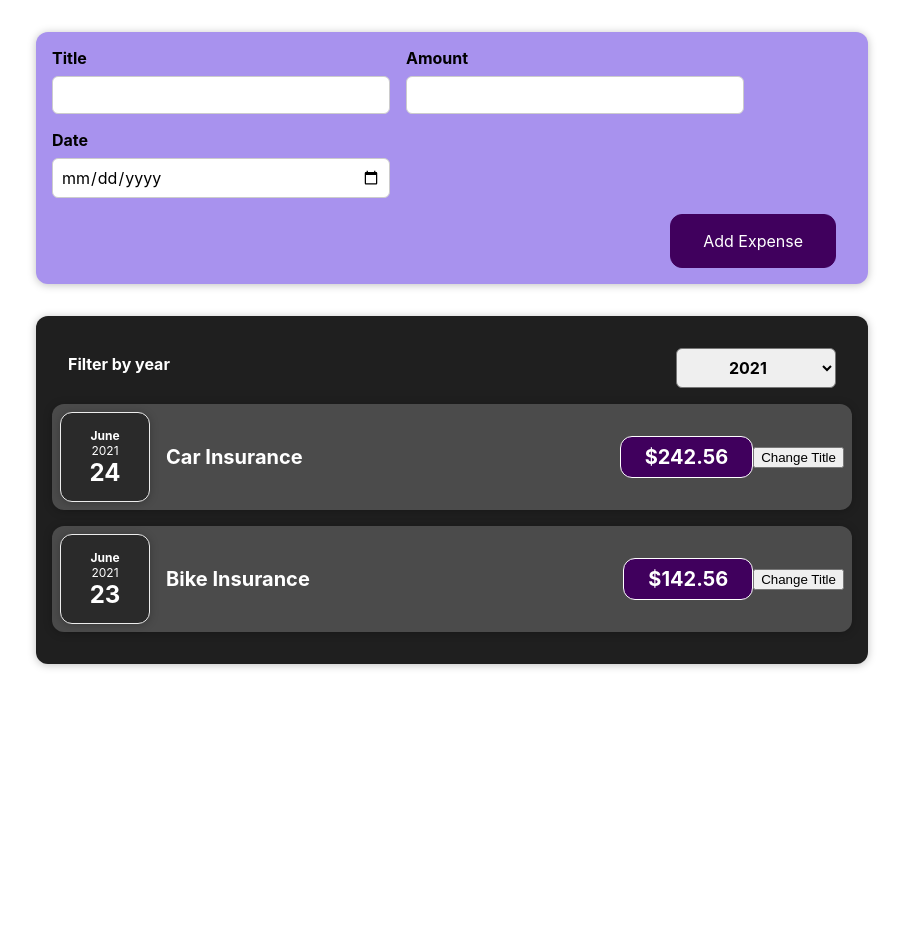
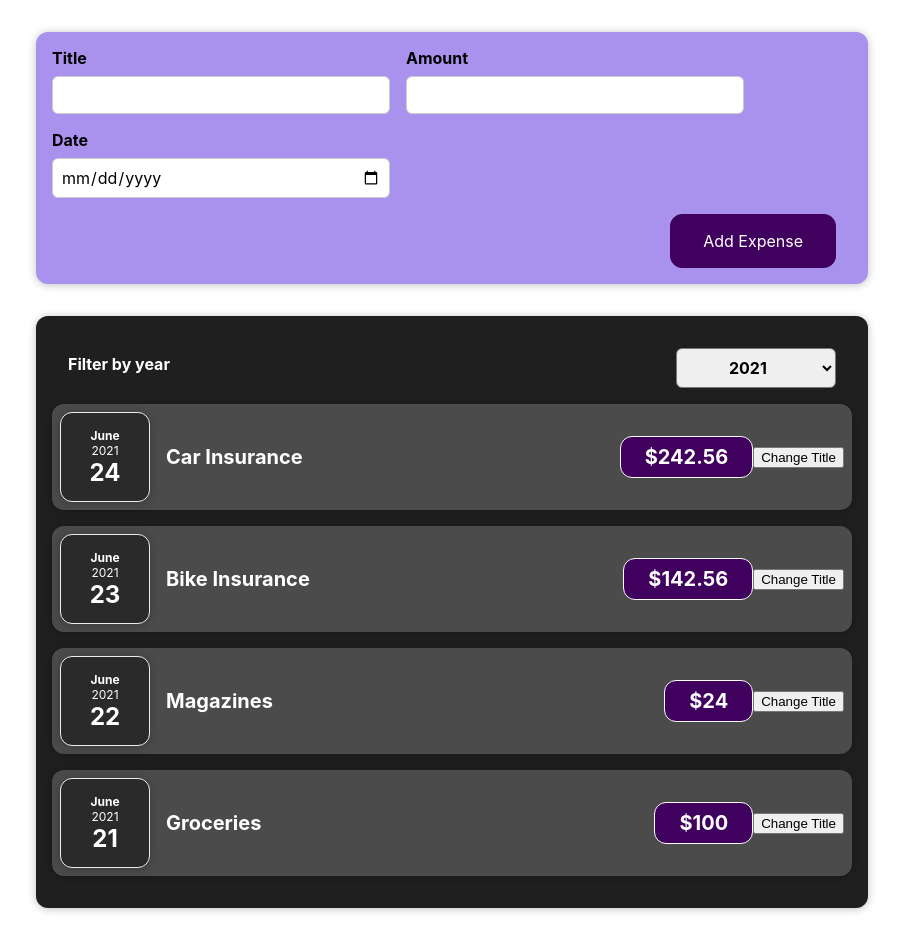
Before and after one commit to AnirupPat/reactjs-expense-report, a React (Create React App) app: page / in a window 1280 px wide. Shown: the whole page, without its empty margins (188-1091 px from the left). Before the commit the page ends 800 px from the top, so only its background shows below. Built offline with nearby package versions, Linux system fonts and the light colour scheme.

Commit message:
Rendering Lists of data

```diff
--- a/src/components/Expenses/Expenses.js
+++ b/src/components/Expenses/Expenses.js
@@ -15,16 +15,14 @@ const Expenses = (props) => {
     <div>
     <Card className="expenses">
     <ExpresesFilter selected={filteredYear} getSelectedYear={handleProcessSelectedYear} />
-    <ExpenseItem
-      title={expense[0].title}
-      amount={expense[0].amount}
-      date={expense[0].date}
+    {expense.map((exp) =>
+      <ExpenseItem
+      title={exp.title}
+      amount={exp.amount}
+      date={exp.date}
     ></ExpenseItem>
-    <ExpenseItem
-      title={expense[1].title}
-      amount={expense[1].amount}
-      date={expense[1].date}
-    ></ExpenseItem>
+    )}
+
   </Card>
     </div>
   );
```
